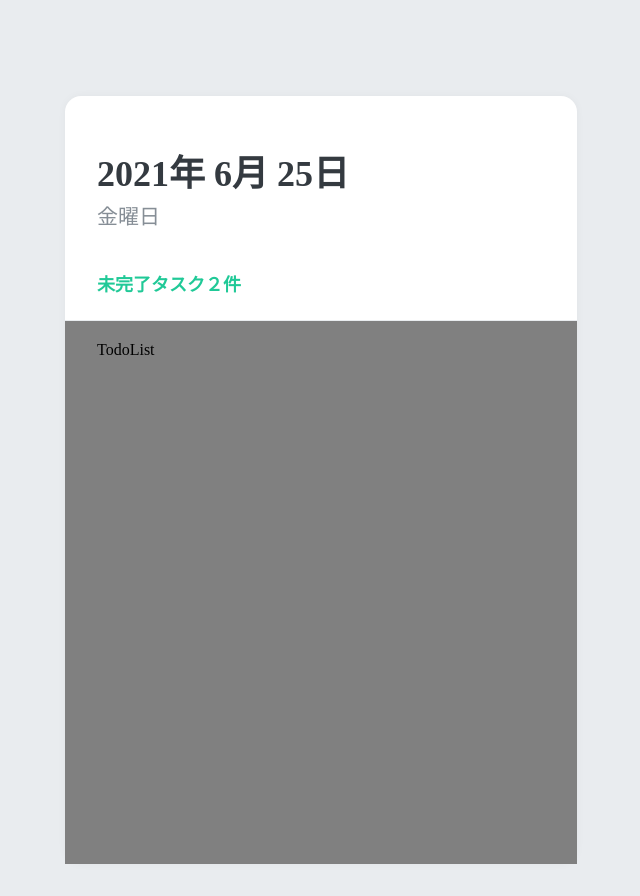
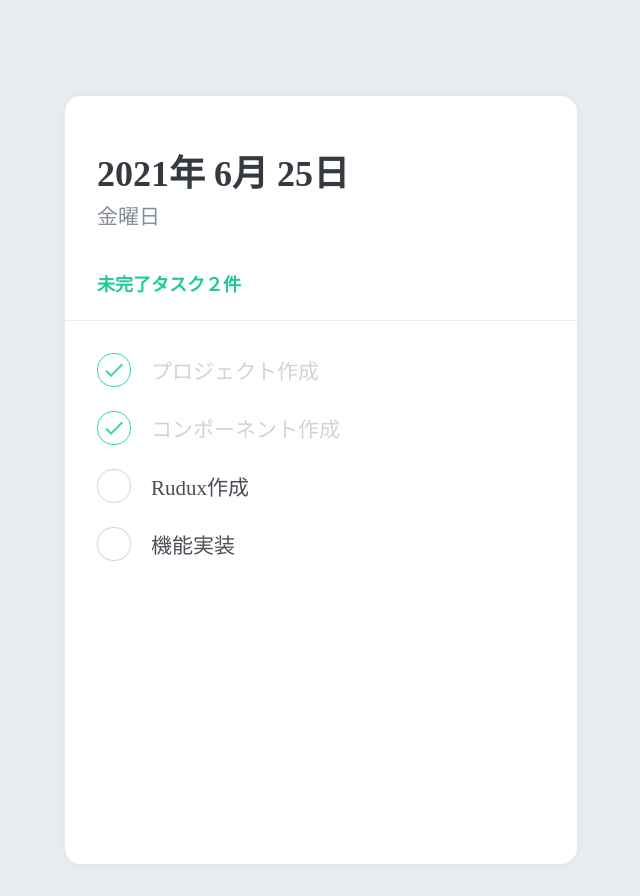
Before and after one commit to ycs5682/react-redux-todo, a React (Create React App) app: page / in a window 1280 px wide. Shown: the whole page, without its empty margins (319-959 px from the left). Built offline with nearby package versions, Linux system fonts and the light colour scheme.

Commit message:
TodoItemコンポーネント作成

```diff
--- /dev/null
+++ b/src/components/todoItem.jsx
@@ -0,0 +1,72 @@
+import React from 'react';
+import styled, { css } from 'styled-components';
+import { MdDone, MdDelete } from 'react-icons/md';
+
+const Remove = styled.div`
+  display: flex;
+  align-items: center;
+  justify-content: center;
+  color: #dee2e6;
+  font-size: 24px;
+  cursor: pointer;
+  &:hover {
+    color: #ff6b6b;
+  }
+  display: none;
+`;
+
+const TodoItemBlock = styled.div`
+  display: flex;
+  align-items: center;
+  padding-top: 12px;
+  padding-bottom: 12px;
+  &:hover {
+    ${Remove} {
+      display: initial;
+    }
+  }
+`;
+
+const CheckCircle = styled.div`
+  width: 32px;
+  height: 32px;
+  border-radius: 16px;
+  border: 1px solid #ced4da;
+  font-size: 24px;
+  display: flex;
+  align-items: center;
+  justify-content: center;
+  margin-right: 20px;
+  cursor: pointer;
+  ${(props) =>
+    props.done &&
+    css`
+      border: 1px solid #38d9a9;
+      color: #38d9a9;
+    `}
+`;
+
+const Text = styled.div`
+  flex: 1;
+  font-size: 21px;
+  color: #495057;
+  ${(props) =>
+    props.done &&
+    css`
+      color: #ced4da;
+    `}
+`;
+
+const TodoItem = ({ id, done, text }) => {
+  return (
+    <TodoItemBlock>
+      <CheckCircle done={done}>{done && <MdDone />}</CheckCircle>
+      <Text done={done}>{text}</Text>
+      <Remove>
+        <MdDelete />
+      </Remove>
+    </TodoItemBlock>
+  );
+};
+
+export default TodoItem;
--- a/src/components/todoList.jsx
+++ b/src/components/todoList.jsx
@@ -1,16 +1,23 @@
 import React from 'react';
 import styled from 'styled-components';
+import TodoItem from './todoItem';
 
 const TodoListBlock = styled.div`
   flex: 1;
   padding: 20px 32px;
   padding-bottom: 48px;
   overflow-y: auto;
-  background: gray;
 `;
 
 const TodoList = () => {
-  return <TodoListBlock>TodoList</TodoListBlock>;
+  return (
+    <TodoListBlock>
+      <TodoItem text='プロジェクト作成' done={true} />
+      <TodoItem text='コンポーネント作成' done={true} />
+      <TodoItem text='Rudux作成' done={false} />
+      <TodoItem text='機能実装' done={false} />
+    </TodoListBlock>
+  );
 };
 
 export default TodoList;
```
